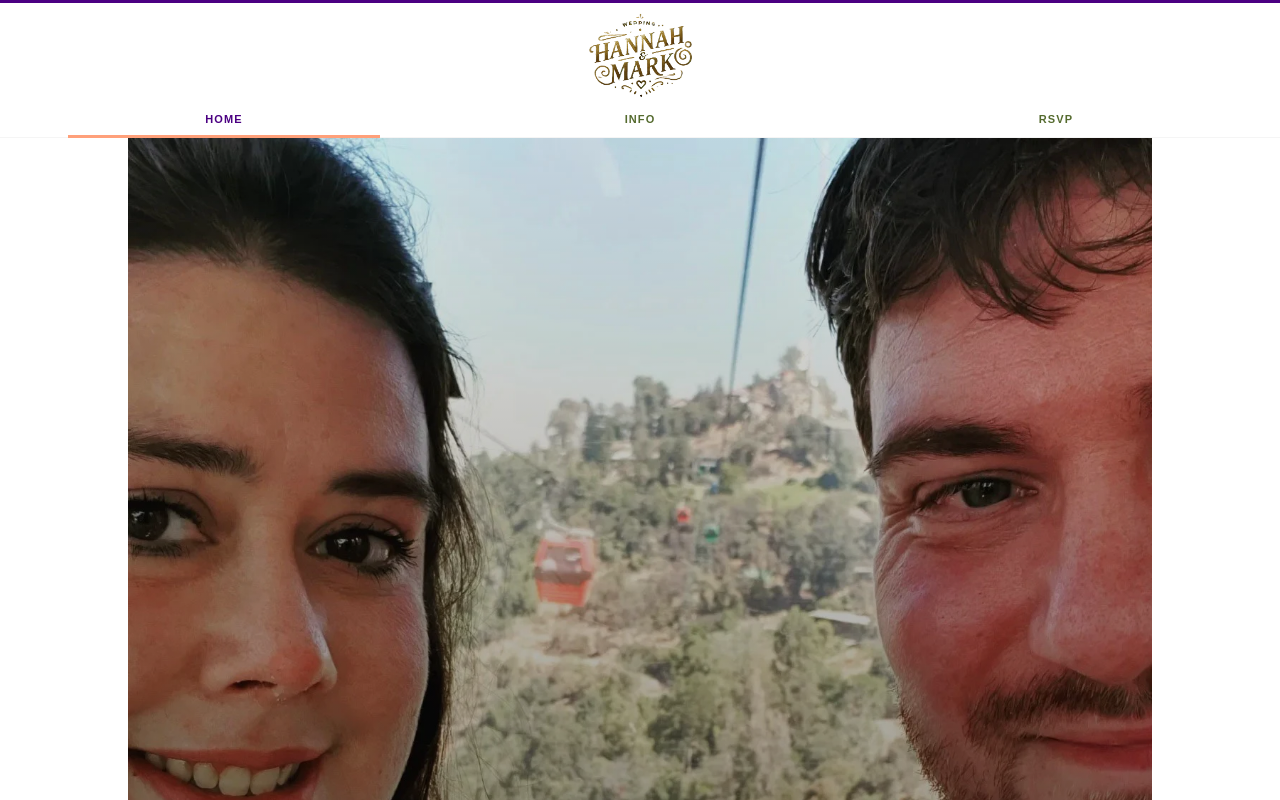
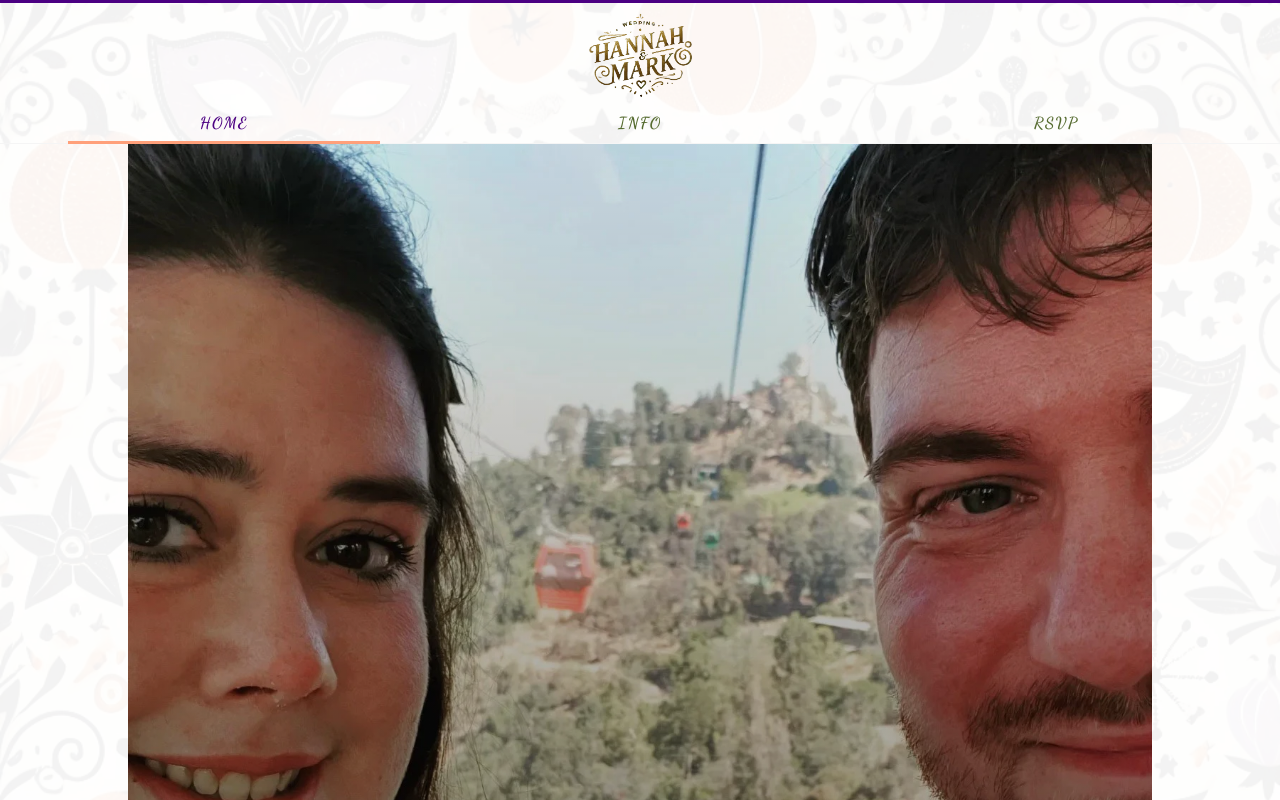
Before and after one commit to williamdavies90/hannah-mark-wedding, a SvelteKit app: page / in a window 1280 px wide. Shown: the top 800 px of the page. Built offline with nearby package versions, Linux system fonts and the light colour scheme.

Commit message:
update message

```diff
--- a/src/routes/Header.svelte
+++ b/src/routes/Header.svelte
@@ -33,8 +33,8 @@
 		height: 100%;
 		align-items: center;
 		color: var(--color-text);
-		font-weight: 700;
-		font-size: 0.8rem;
+		font-weight: bold;
+		font-size: 1.4rem !important;
 		text-transform: uppercase;
 		letter-spacing: 0.1em;
 		text-decoration: none;
@@ -114,12 +114,10 @@
 		padding-bottom: 5px;
 	}
 	li a {
-			font-size: 11px !important;
+			font-size: 16px !important;
+			line-height: 20px !important;
 		}
-	li a span.icon {
-			font-size: 22px !important;
-			line-height: 16px !important;
-		}
+
 	li[aria-current='page'] a {
 
 		color: var(--primary-color);
--- a/src/routes/styles.css
+++ b/src/routes/styles.css
@@ -20,6 +20,22 @@ body {
 	line-height: 1.5;
 	color: #333;
 	background-color: #FFF;
+	background-image: url('/bg.webp');
+	background-repeat: repeat;
+	background-size: cover;
+	position: relative;
+}
+
+body::before {
+	content: "";
+	position: absolute;
+	top: 0;
+	left: 0;
+	width: 100%;
+	height: 100%;
+	background-color: rgba(255, 255, 255, 0.95);
+	/* White overlay with 70% opacity */
+	z-index: -1;
 }
 
 h1,
@@ -36,9 +52,11 @@ h6 {
 }
 
 h1 {
-	font-size: 2em;
+	font-size: 3em;
 }
-
+nav a {
+	font-family: 'Dancing Script', cursive;
+}
 a {
 	color: inherit;
 }
```
Also changed, not shown: static/bg.webp (added).
